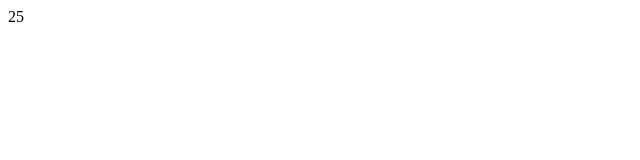
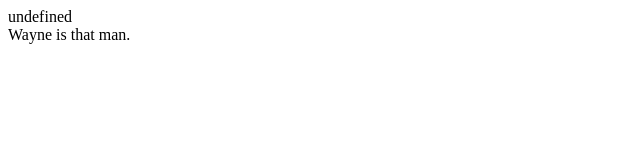
Before and after one commit to stewblack23/javascript-project, a plain HTML site: page index.html in a window 1280 px wide. Shown: the whole page, without its empty margins (0-640 px from the left). Drawn offline with Linux system fonts and the light colour scheme.

Commit message:
Setting up if else statement to compare dna variables.

```diff
--- a/index.html
+++ b/index.html
@@ -6,13 +6,19 @@
 
 <div id="content"></div>
 
-
-
 <script>
-var a = 5;
-var b = 5;
+//Put DNA String into variables
+//want to compare the string in each variable for comparison
 function hamming() {
-    return a * b;
+  var dna1 = "GAGCCTACTAACGGGAT";
+  var dna2 = "CATCGTAATGACGGCCT";
+  //creating a set of if else statement to run compare code.
+  if(dna1 == dna2) {
+    document.write("Wayne was here."); //test to see if if else is working
+  }
+  else {
+    document.write("Wayne is that man."); //test to see if if else is working
+  }
 }
 document.getElementById("content").innerHTML = hamming();
 </script>
```
